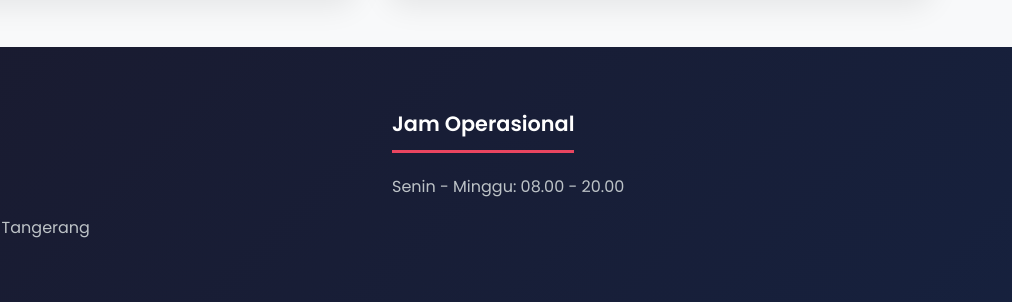
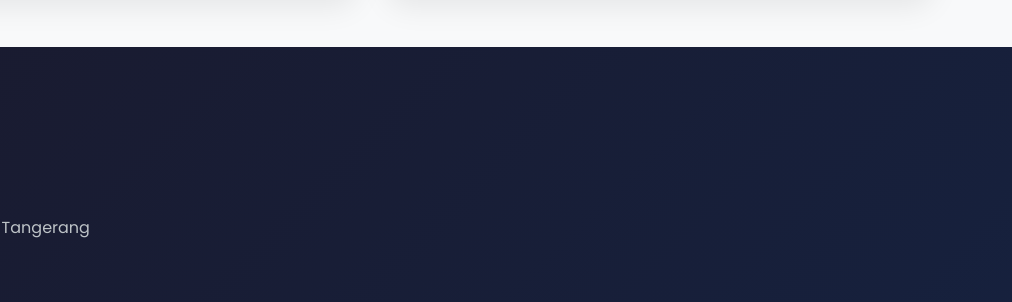
Before and after one commit to riz17645-png/Muhammad-Rizqi-Arafah., a plain HTML site: page layanan.html in a window 1280 px wide. Shown: the part 1011-1313 px from the top of the page, 268-1280 px from the left. Drawn offline with Linux system fonts and the light colour scheme.

Commit message:
Update layanan.html

```diff
--- a/layanan.html
+++ b/layanan.html
@@ -83,10 +83,6 @@
                     <p><i class="fa-brands fa-whatsapp" style="margin-right: 8px;"></i> 0812-8627-6208</p>
                     <p><i class="fa-solid fa-map-marker-alt" style="margin-right: 8px;"></i> Jln. Kyai H. Mushonif, Tangerang</p>
                 </div>
-                <div class="footer-item">
-                    <h4>Jam Operasional</h4>
-                    <p>Senin - Minggu: 08.00 - 20.00</p>
-                </div>
             </div>
             <div class="copyright">
                 &copy; 2023 Kontrakan Bp. Haji Jufri. All Rights Reserved.
```
